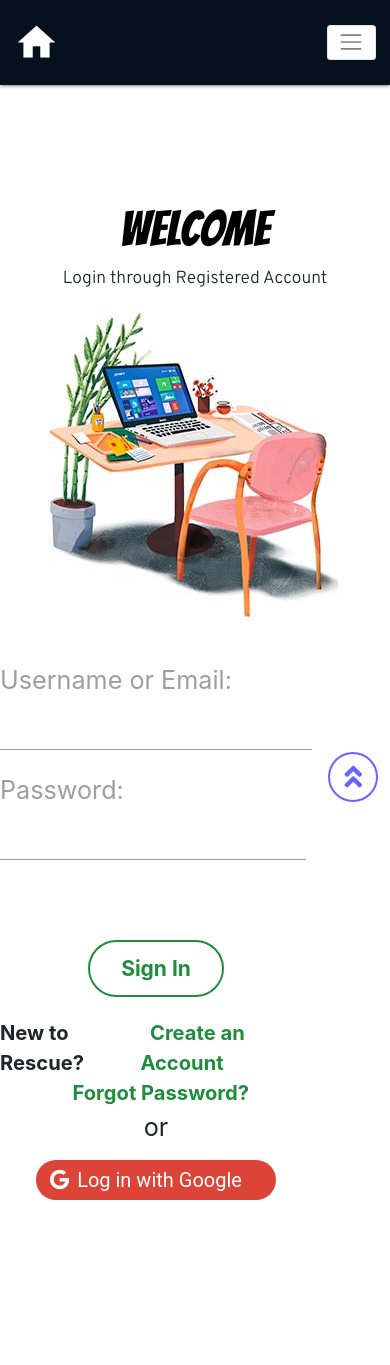
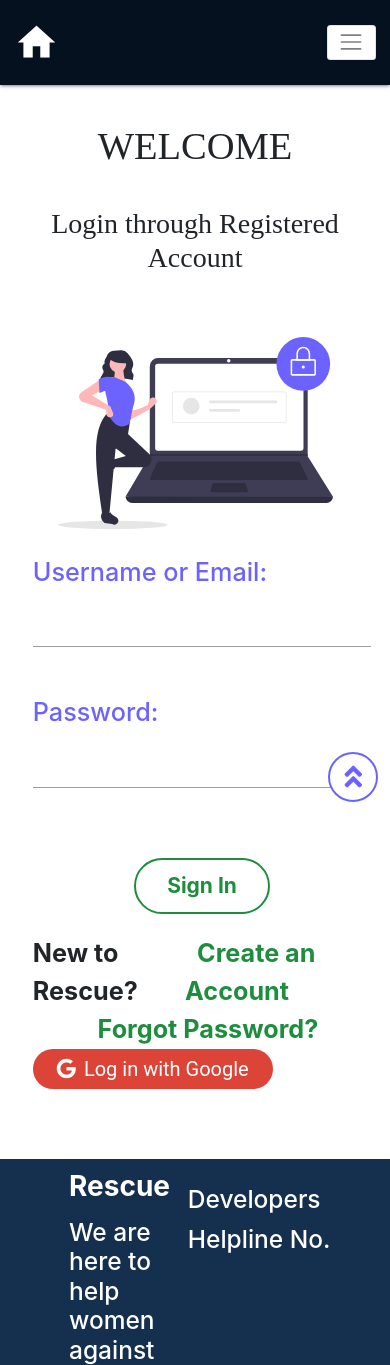
Before and after one commit to swapnilsparsh/Rescue, a Django app: page /login/ in a window 390 px wide. Shown: the top 1365 px of the page. Run offline with Django 3.2, Linux system fonts and the light colour scheme; some libraries are stand-ins or nearby versions.

Commit message:
fixed and styled login page

```diff
--- a/main_app/templates/main_app/login.html
+++ b/main_app/templates/main_app/login.html
@@ -4,6 +4,10 @@
 {% load socialaccount %}
 <html lang="en">
 {% block content %}
+<head>
+    <link href="https://fonts.googleapis.com/css2?family=Bangers&display=swap" rel="stylesheet">
+    <link href="https://fonts.googleapis.com/css2?family=Overpass:wght@300&display=swap" rel="stylesheet">
+
     <style>
     html {
         scroll-behavior:smooth;
@@ -28,53 +32,14 @@ html {
         background-color: white;
         background-image:url("{% static 'Images/toph.png' %}");
     }
-   .login-page{
-    margin-top: 10em;
-    margin-bottom: 8em;
-   }
-   .form-div{
+
+    /* .form-div{
         width: 80%;
         font-size: 1.8em;
     }
     label {
             font-size: 1.8rem;
-    }
-
-    .button{
-        display: flex;
-        align-items: center;
-        justify-content: center;
-    }
-
-    .register-text{
-        display: flex;
-        align-items: center;
-        justify-content: center;
-        font-size: .8em;
-        font-weight: bold;
-    }
-
-    input[type="submit"] {
-        background-color: #FFF;
-        color: rgb(30,142,62);
-        font-weight: bold;
-        font-size: 1.5rem;
-        padding: 0.5em 1.5em;
-        margin: 1em 0;
-        width: unset;
-        cursor: pointer;
-        border: 2px solid rgb(30,142,62);
-        border-radius: 5em;
-        transition: all 0.3s ease-in-out;
-    }
-
-    input[type="submit"]:hover {
-        color: #FFF;
-        background-color: rgb(30,142,62);
-        border: 2px solid rgb(30,142,62);
-        cursor: pointer;
-    }
-
+        } */
         .display-4{
             text-align: center;
             color: black;
@@ -87,14 +52,6 @@ html {
         }
 
         @media only screen and (max-device-width: 768px){
-        .login-page{
-            margin-top: -10em;
-            margin-bottom: -5em;
-        }
-        .form-div{
-            width: 80%;
-            margin-left: 3.7em;
-        }
             label {
                 font-size: 2.5rem;
             }
@@ -132,31 +89,179 @@ html {
     .gg i{
         margin-left: -20px;
         padding-right:8px;
+        margin: 0 auto;
     }
     body > div.login-page > div > form > div > p:nth-child(2){
             display: inline-block;
             width: 98%;
         }
+
+
+    /* intro section styling */
+    .intro-section {
+        padding-top: 6em;
+        display: flex;
+        flex-direction: column;
+        margin: 0 auto;
+        align-items: center;
+        justify-content: center;
+    }
+    .intro-section img {
+        width: 275px;
+        flex: 0 1 auto;
+    }
+
+    .intro-title {
+        font-family: 'Times New Roman', Times, serif;
+        display: flex;
+        flex-direction: column;
+        align-items: center;
+        justify-content: center;
+        text-align: center;
+    }
+    .intro-title h1 {
+        font-size: 2.75rem;
+        margin: 1em 0;
+    }
+
+    .login-section {
+        display: flex;
+        margin: 0 auto;
+        justify-content: space-around;
+        padding: 2em 0;
+        margin-bottom: 2em;
+    }
+    .login-img {
+        width: 40%;
+        height: auto;
+    }
+    .login-img img {
+        width: 100%;
+        height: auto;
+    }
+    .login-form-div{
+        width: auto;
+        margin-left: 1em;
+        justify-content: center;
+    }
+
+    label {
+        font-size: 1.8rem;
+        color: #6C63FF;
+        margin: 1em 0 0.5em 0;
+        font-weight: 500;
+    }
+    .button {
+        display: flex;
+        align-items: center;
+        justify-content: center;
+    }
+
+    .register-text{
+        display: flex;
+        align-items: center;
+        justify-content: center;
+        font-size: 1.8rem;
+        font-weight: bold;
+    }
+
+    input[type="submit"] {
+        background-color: #FFF;
+        color: rgb(30,142,62);
+        font-weight: bold;
+        font-size: 1.5rem;
+        padding: 0.5em 1.5em;
+        margin: 1em 0;
+        width: unset;
+        cursor: pointer;
+        border: 2px solid rgb(30,142,62);
+        border-radius: 5em;
+        transition: all 0.3s ease-in-out;
+    }
+
+    input[type="submit"]:hover {
+        color: #FFF;
+        background-color: rgb(30,142,62);
+        border: 2px solid rgb(30,142,62);
+        cursor: pointer;
+    }
+
+
+
+    @media (max-width:768px) {
+        .intro-section {
+            flex-direction: row;
+            margin-bottom: 2em;
+        }
+        .intro-section img {
+            width: 375px;
+        }
+        .login-section {
+            flex-direction: column;
+        }
+        .login-img{
+            width: 275px;
+            height: auto;
+            margin: 0 auto;
+        }
+        .form-div {
+            width: 90%;
+            margin: 0 auto;
+        }
+    }
+
     </style>
-<body style="background-color:white;margin-top: 60px;">
-    <div class="login-page">
-        <div class="row">
-            <link href="https://fonts.googleapis.com/css2?family=Bangers&display=swap" rel="stylesheet">
-            <div class="col-sm-12 col-md-12 col-lg-6" align="center">
+</head>
+<body>
+    <section class="container intro-section">
+        <div class="intro-title">
+            <h1>WELCOME</h1>
+            <h2>Login through Registered Account</h2>
+        </div>
+    </section>
+    <section class="login-section container">
+
+        <div class="login-img">
+            <img src="{% static 'Images/login.svg' %}" alt="log-in">
+        </div>
+        <div class="login-form-div">
+            <form class="login-form" method="POST">
+                {% csrf_token %}
+                <div class="form-div">
+                    {{form.as_p}}
+                    <i class="far fa-eye" id="togglePassword" style="margin-left: 0px; position: relative; left: 90%; bottom: 45px; cursor: pointer; font-size: 1.8rem;"></i>
+
+                    <div class="button">
+                        <b><input type="submit" value="Sign In"></b>
+                    </div>
+                    <div class="register-text">
+                        New to Rescue? <a href="/register" style="color:rgb(30,142,62);">&nbsp Create an Account</a>
+                    </div>
+                    <div class="register-text">
+                        <a href="/reset_password" style="color:rgb(30,142,62);">&nbsp Forgot Password?</a>
+                    </div>
+
+                    <!-- google -->
+                    <p><button class="gg" onclick="location.href= '{% provider_login_url 'google' %}';">
+                            <i class="fab fa-google fa-align-left" aria-hidden="true"></i>Log in with Google
+                    </button></p>
+                </div>
+            </form>
+        </div>
+    </section>
+
+
+        <!-- <div class="col-sm-12 col-md-12 col-lg-6" align="center">
                 <h1 class="display-4">WELCOME </h1>
-                <link href="https://fonts.googleapis.com/css2?family=Overpass:wght@300&display=swap" rel="stylesheet">
                 <p class="lead"><b>Login through Registered Account</b></p>
                 <img src="{% static 'Images/signup-image.jpg' %}" class="log-img">
-            </div>
-
-            <form class="col-sm-12 col-md-12 col-lg-6" method="POST" style="background-color: white; margin-top: 3em;">
+            </div> -->
+            <!-- <form class="login-form" method="POST">
                 {% csrf_token %}
                 <div class="form-div">
                     {{form.as_p}}
                     <i class="far fa-eye" id="togglePassword" style="margin-left: -30px; cursor: pointer;"></i>
 
-
-                    <br>
                     <div class="button">
                         <b><input type="submit" value="Sign In"></b>
                     </div>
@@ -168,17 +273,13 @@ html {
                     </div>
                     <center><p>or</p>
 
-                    <!-- google -->
-                    <p><button class="gg" onclick="location.href = '{% provider_login_url 'google' %}';">
+                    <p><button class="gg" onclick="location.href= '{% provider_login_url 'google' %}';">
                             <i class="fab fa-google fa-align-left" aria-hidden="true"></i>Log in with Google
                         </button></p>
                     </center>
                 </div>
-            </form>
-        </div>
-    </div>
-    <br />
-    <br />
+            </form> -->
+
     <script>
         const togglePassword = document.querySelector('#togglePassword');
         const password = document.querySelector('#id_password');
@@ -194,7 +295,7 @@ html {
     </script>
     {% endblock %}
     <br>
-
+</body>
 
 
 </html>
```
Also changed, not shown: main_app/static/Images/login.svg (added). Lines whose indentation alone changed are shown as unchanged.
